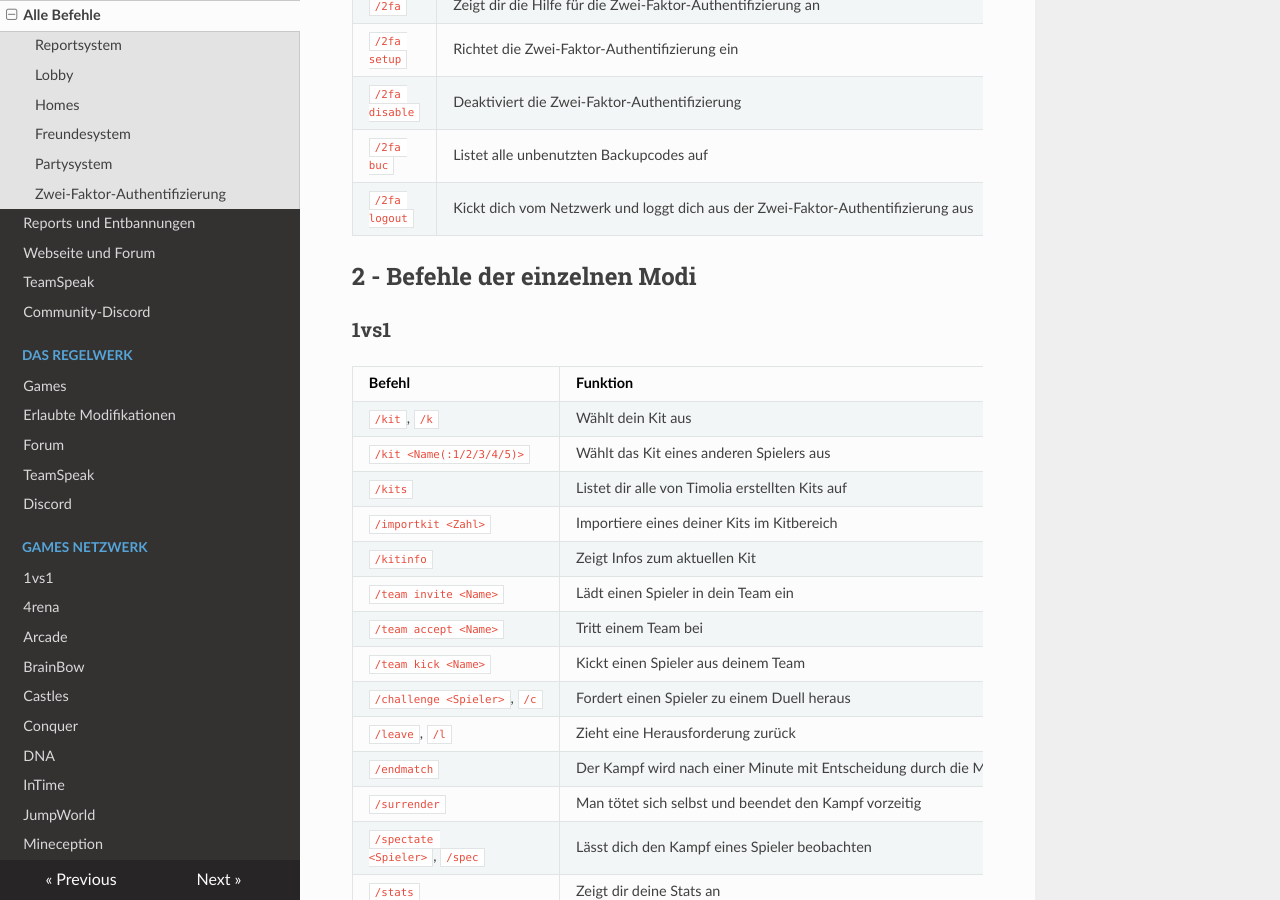
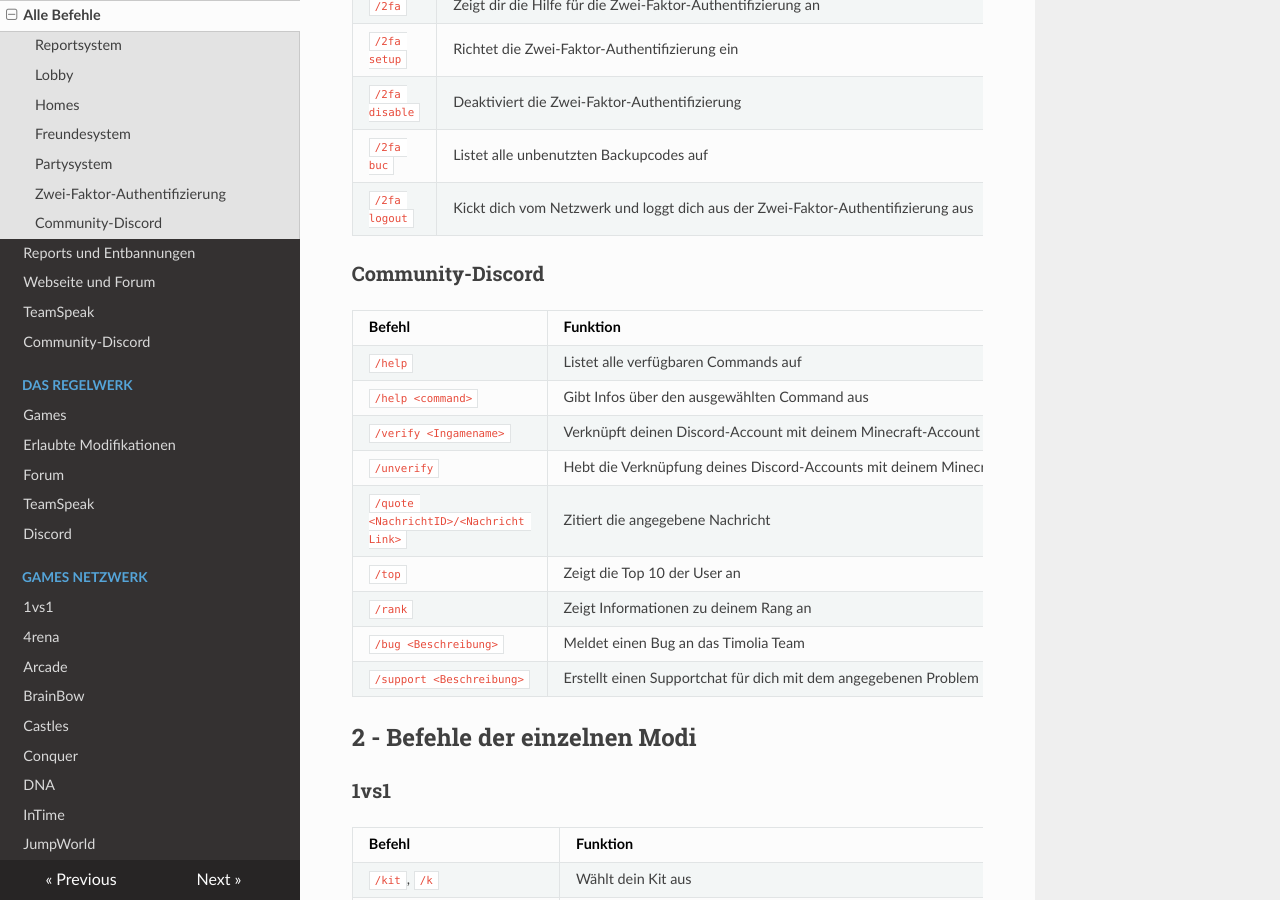
Before and after one commit to TimoliaDE/HowTo, an MkDocs documentation site: the page built from docs/commands.md, in a window 1280 px wide and 900 px high, scrolled down 4137 px. Built offline with MkDocs 1.6.1, drawn with Linux system fonts in a browser that asks for light colours; nearby versions of some CDN libraries; old or Windows-style settings are respelled for this version of MkDocs.

Commit message:
Update commands.md

```diff
--- a/docs/commands.md
+++ b/docs/commands.md
@@ -121,7 +121,19 @@ Solltest du dein Handy verlieren, kannst du dich weiterhin mit Backupcodes anmel
 | `/2fa buc`                      | Listet alle unbenutzten Backupcodes auf |
 | `/2fa logout`                   | Kickt dich vom Netzwerk und loggt dich aus der Zwei-Faktor-Authentifizierung aus |
 
+### Community-Discord
 
+| Befehl | Funktion |
+| ------ | -------- |
+| `/help` | Listet alle verfügbaren Commands auf |
+| `/help <command>` | Gibt Infos über den ausgewählten Command aus |
+| `/verify <Ingamename>` | Verknüpft deinen Discord-Account mit deinem Minecraft-Account |
+| `/unverify` | Hebt die Verknüpfung deines Discord-Accounts mit deinem Minecraft-Account auf |
+| `/quote <NachrichtID>/<Nachricht Link>` | Zitiert die angegebene Nachricht |
+| `/top` | Zeigt die Top 10 der User an|
+| `/rank` | Zeigt Informationen zu deinem Rang an |
+| `/bug <Beschreibung>` | Meldet einen Bug an das Timolia Team |
+| `/support <Beschreibung>` | Erstellt einen Supportchat für dich mit dem angegebenen Problem |
 
 ## 2 - Befehle der einzelnen Modi
 
```
